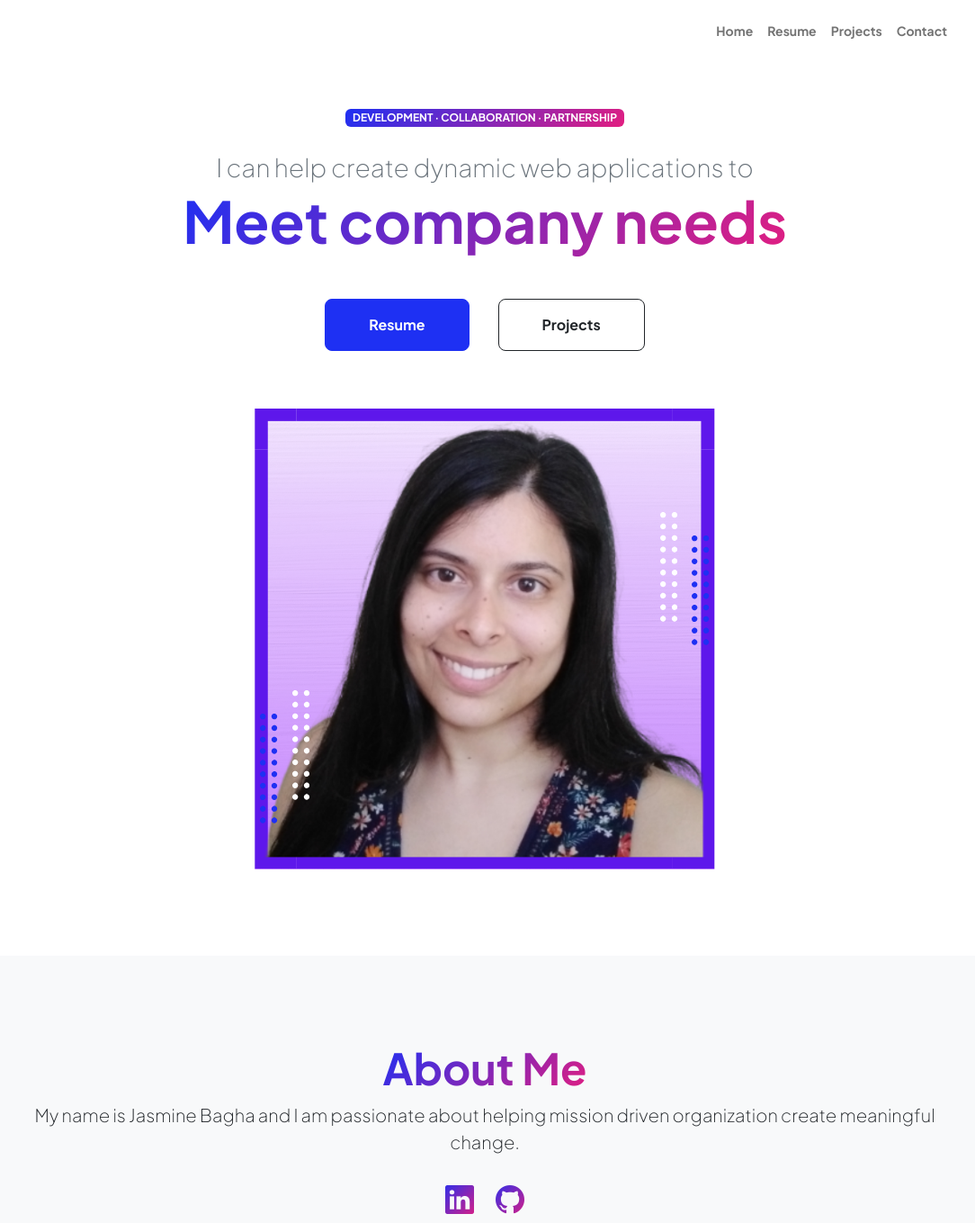
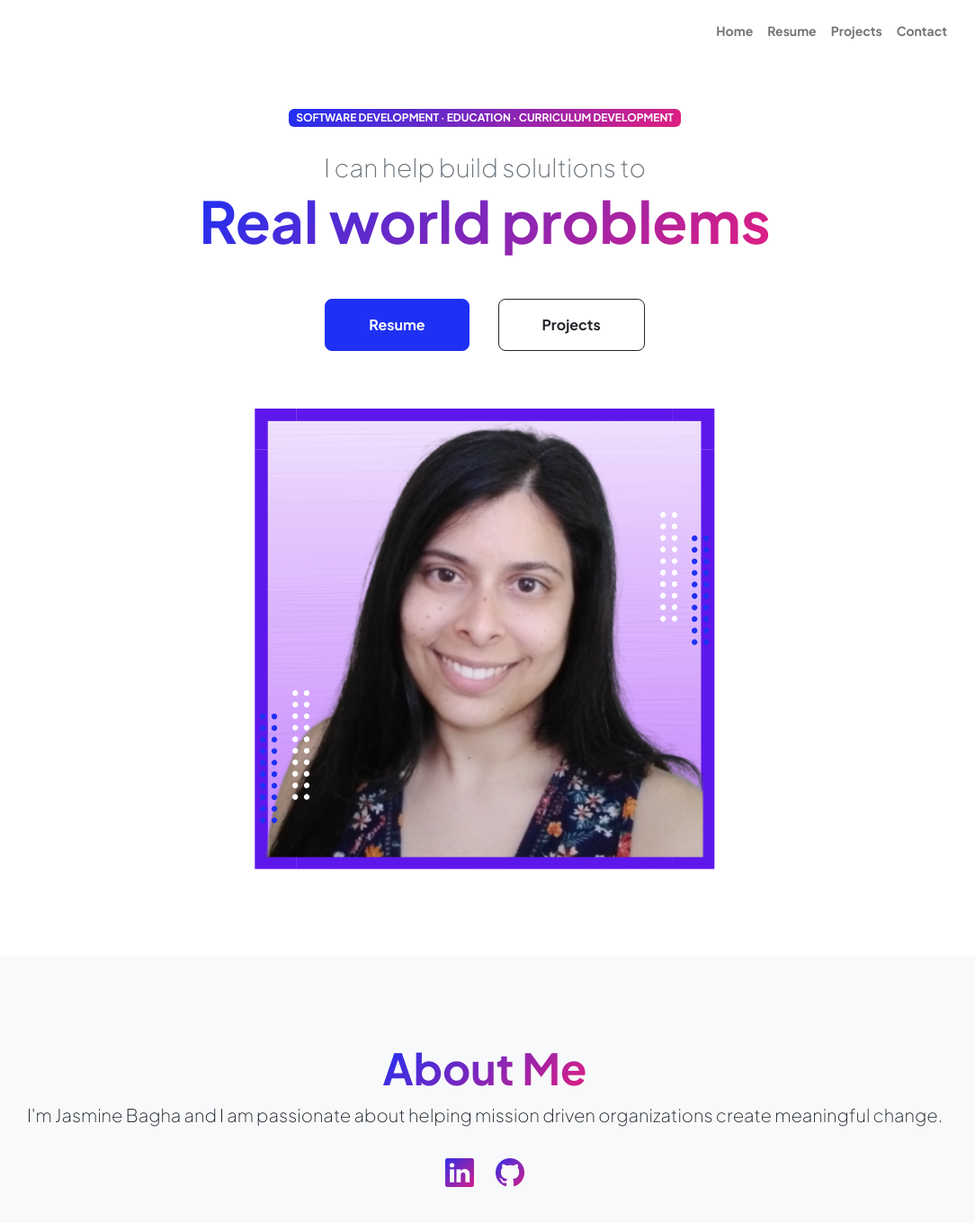
Before and after one commit to jbagha/resume.github.io, a plain HTML site: page index.html in a window 1280 px wide. Shown: the whole page at 90% size, without its empty margins (101-1185 px from the left). Drawn offline with nearby package versions, Linux system fonts and the light colour scheme.

Commit message:
updated resume and about me

```diff
--- a/index.html
+++ b/index.html
@@ -41,9 +41,9 @@
                         <div class="col-xxl-5">
                             <!-- Header text content-->
                             <div class="text-center text-xxl-start">
-                                <div class="badge bg-gradient-primary-to-secondary text-white mb-4"><div class="text-uppercase">Development &middot; Collaboration &middot; Partnership</div></div>
-                                <div class="fs-3 fw-light text-muted">I can help create dynamic web applications to</div>
-                                <h1 class="display-3 fw-bolder mb-5"><span class="text-gradient d-inline">Meet company needs</span></h1>
+                                <div class="badge bg-gradient-primary-to-secondary text-white mb-4"><div class="text-uppercase">Software Development &middot; Education &middot; Curriculum Development</div></div>
+                                <div class="fs-3 fw-light text-muted">I can help build solultions to</div>
+                                <h1 class="display-3 fw-bolder mb-5"><span class="text-gradient d-inline">Real world problems</span></h1>
                                 <div class="d-grid gap-3 d-sm-flex justify-content-sm-center justify-content-xxl-start mb-3">
                                     <a class="btn btn-primary btn-lg px-5 py-3 me-sm-3 fs-6 fw-bolder" href="resume.html">Resume</a>
                                     <a class="btn btn-outline-dark btn-lg px-5 py-3 fs-6 fw-bolder" href="projects.html">Projects</a>
@@ -182,7 +182,7 @@
                         <div class="col-xxl-8">
                             <div class="text-center my-5">
                                 <h2 class="display-5 fw-bolder"><span class="text-gradient d-inline">About Me</span></h2>
-                                <p class="lead fw-light mb-4">My name is Jasmine Bagha and I am passionate about helping mission driven organization create meaningful change.</p>
+                                <p class="lead fw-light mb-4">I'm Jasmine Bagha and I am passionate about helping mission driven organizations create meaningful change.</p>
                                 <p class="text-muted"></p>
                                 <div class="d-flex justify-content-center fs-2 gap-4">
                                     <a class="text-gradient" href="https://linkedin.com/in/jasmine-bagha"><i class="bi bi-linkedin"></i></a>
```
Also changed, not shown: 2 other files.
